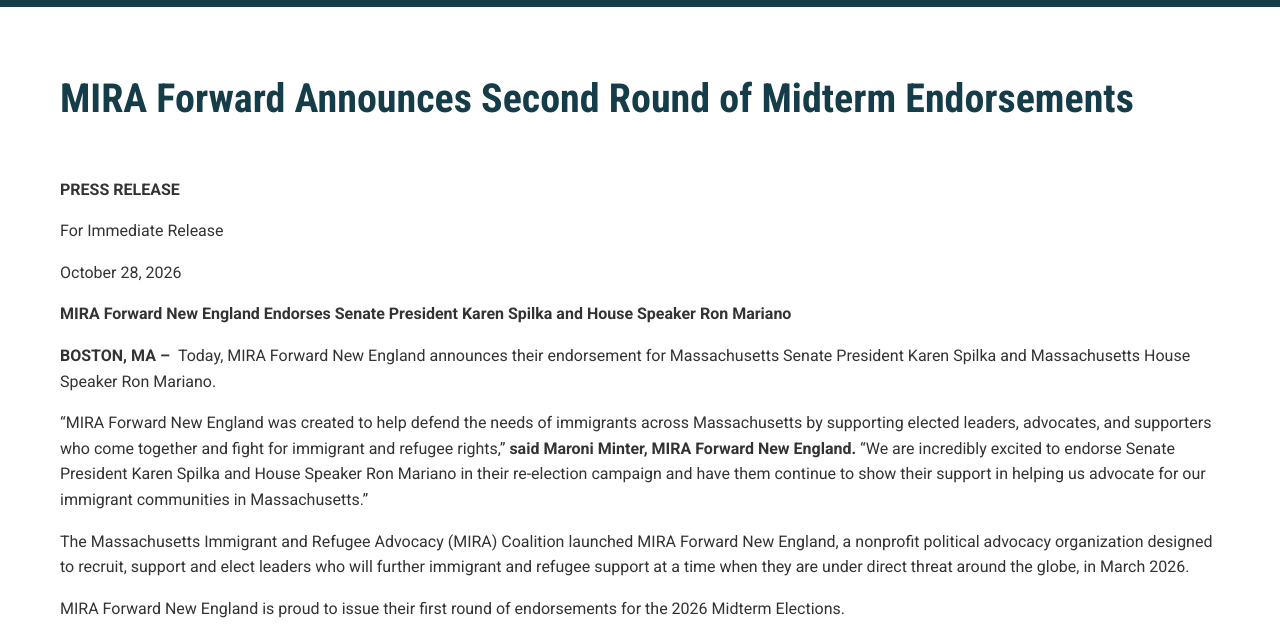
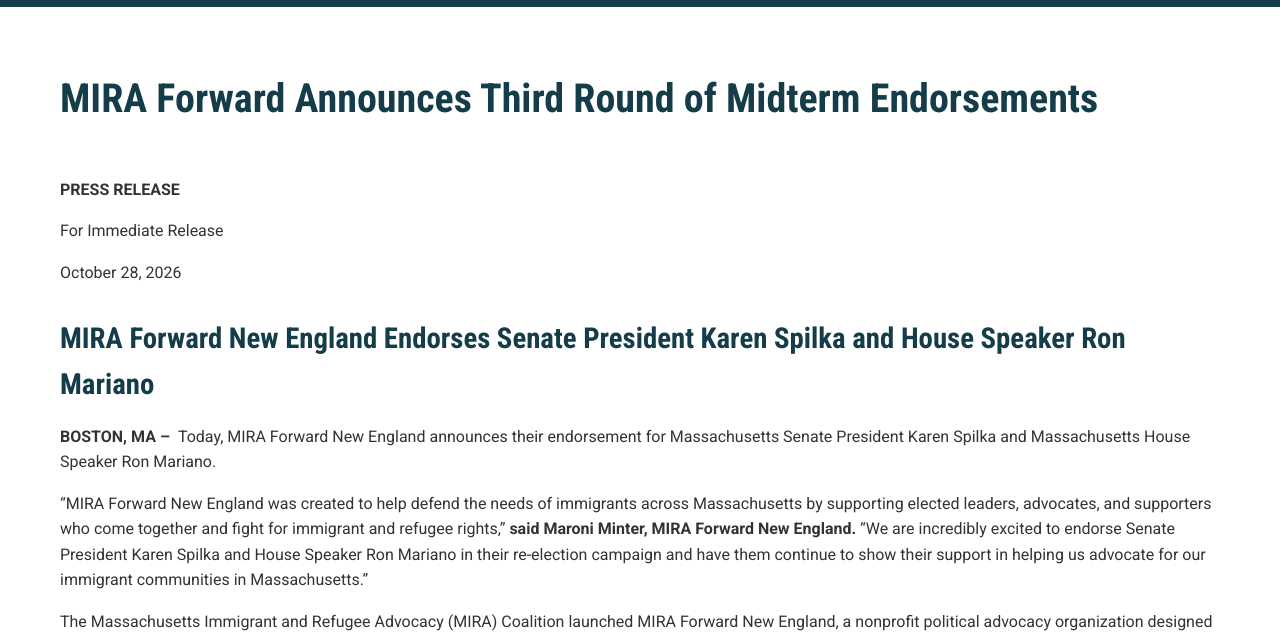
Before and after one commit to cqbent/miraforward, an Eleventy site: page content/mira-forward-announces-second-round-of-midterm-endorsements-1.md in a window 1280 px wide. Shown: the part 179-812 px from the top of the page. Built offline with nearby package versions, Linux system fonts and the light colour scheme; Eleventy itself is replaced by a stand-in of ours; files that its build step writes are made by us from their sources.

Commit message:
Update Pages “mira-forward-announces-second-round-of-midterm-endorsements-1”

```diff
--- a/content/mira-forward-announces-second-round-of-midterm-endorsements-1.md
+++ b/content/mira-forward-announces-second-round-of-midterm-endorsements-1.md
@@ -1,5 +1,5 @@
 ---
-title: "MIRA Forward Announces Second Round of Midterm Endorsements "
+title: "MIRA Forward Announces Third Round of Midterm Endorsements "
 permalink: 2026-midterm-endorsements-third-round/
 showTitle: true
 ---
@@ -9,7 +9,7 @@ For Immediate Release
 
 October 28, 2026
 
-**MIRA Forward New England Endorses Senate President Karen Spilka and House Speaker Ron Mariano**
+## **MIRA Forward New England Endorses Senate President Karen Spilka and House Speaker Ron Mariano**
 
 **BOSTON, MA –**  Today, MIRA Forward New England announces their endorsement for Massachusetts Senate President Karen Spilka and Massachusetts House Speaker Ron Mariano.
 
@@ -23,7 +23,4 @@ MIRA Forward New England is proud to issue their first round of endorsements for
 
 “Immigrants are essential to the fabric of Massachusetts, strengthening our neighborhoods, enriching our communities, and helping drive our economy. Despite incivility and threats on the national level, we will do what we can to ensure our immigrant neighbors can live their lives and raise their families with dignity and security,” said **House Speaker Ronald J. Mariano (D-Quincy).** “I’m proud of the House’s work, including the PROTECT Act, the Work and Family Mobility Act, and the Immigrant Legal Defense Fund. MIRA was a valuable partner on both bills, bringing the voices and experiences of immigrant communities to the table and helping us translate their needs into meaningful legislative action. I’m grateful for MIRA Forward New England's endorsement as we continue to work to ensure that Massachusetts remains a place where everyone has the opportunity to contribute and thrive.”
 
-
-
-
 For media inquiries please contact Ellen Fleming at [efleming@melwoodglobal.com](mailto:efleming@melwoodglobal.com)
```
